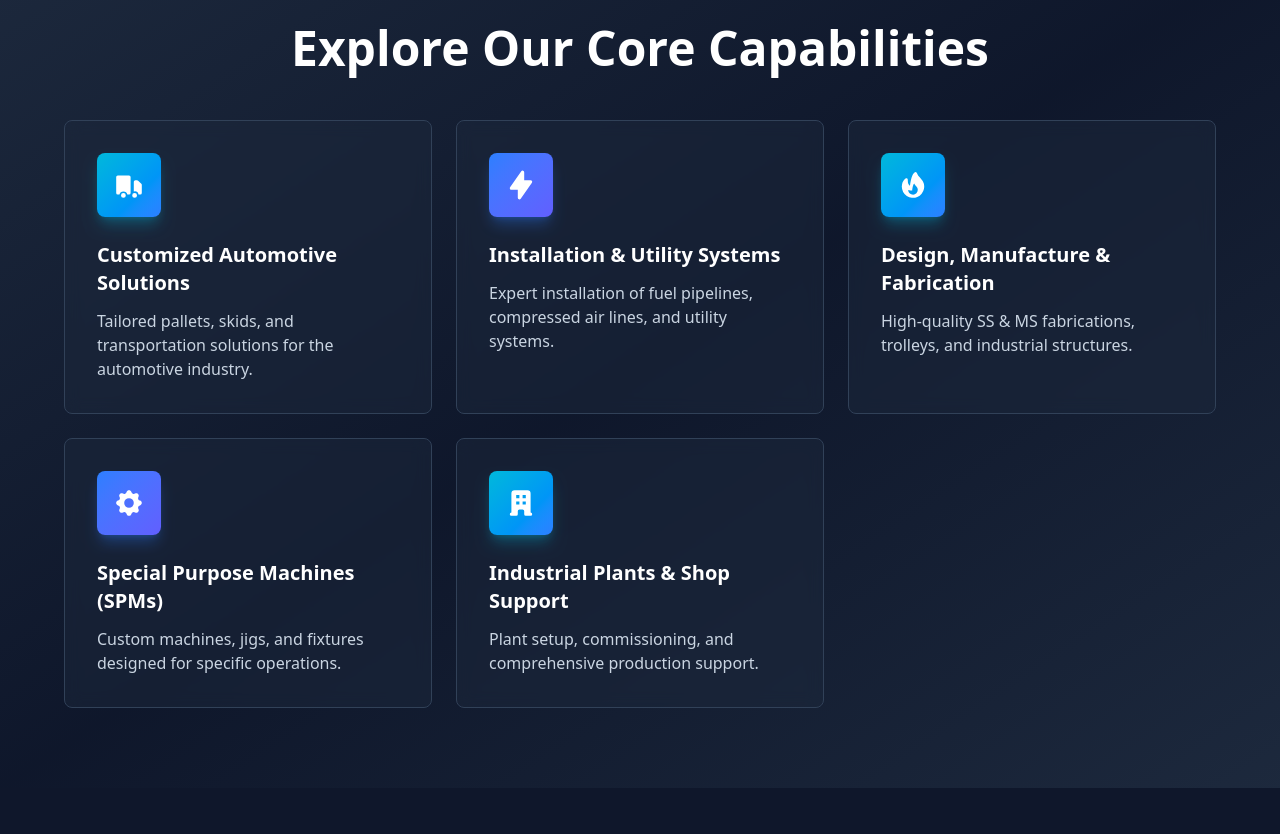
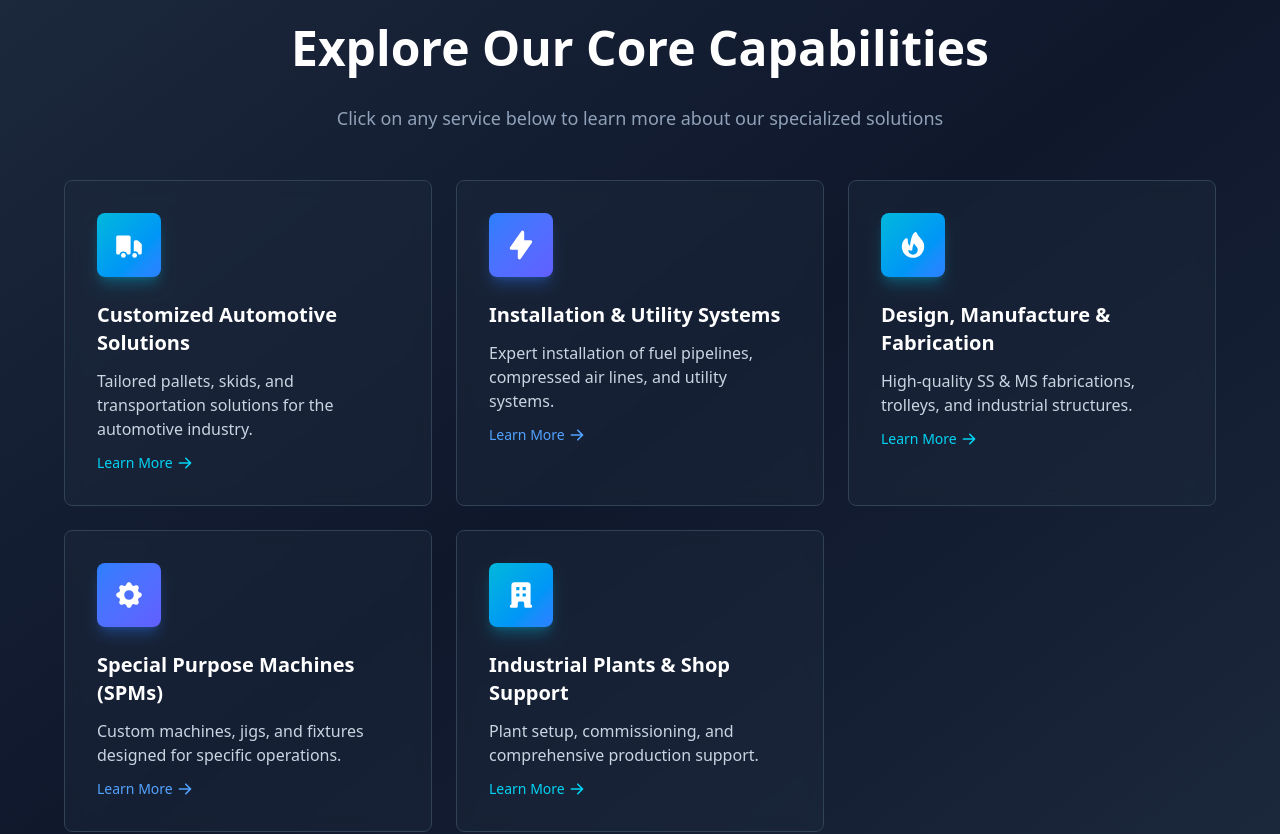
Before and after one commit to Adarsh-P-Thomson/barzelengineering, a Vue app: page /services in a window 1280 px wide. Shown: the part 1040-1874 px from the top of the page. Built offline with nearby package versions, Linux system fonts and the light colour scheme.

Commit message:
Final design fixes
Overlap on home page fixed

```diff
--- a/src/views/Services.vue
+++ b/src/views/Services.vue
@@ -42,44 +42,59 @@
     <section class="py-16 md:py-20 bg-gradient-to-br from-slate-800 via-slate-900 to-slate-800">
       <div class="container mx-auto px-4 sm:px-6 lg:px-8">
         <div class="max-w-6xl mx-auto">
-          <h2 class="text-3xl sm:text-4xl md:text-5xl font-bold text-white mb-10 md:mb-12 text-center">Explore Our Core Capabilities</h2>
+          <h2 class="text-3xl sm:text-4xl md:text-5xl font-bold text-white mb-6 md:mb-8 text-center">Explore Our Core Capabilities</h2>
+          <p class="text-base md:text-lg text-slate-400 text-center mb-10 md:mb-12 max-w-2xl mx-auto">
+            Click on any service below to learn more about our specialized solutions
+          </p>
 
           <div class="grid sm:grid-cols-2 lg:grid-cols-3 gap-4 md:gap-6">
             <!-- Card 1 -->
             <div
               @click="scrollToSection('automotive')"
-              class="group cursor-pointer bg-slate-800/50 backdrop-blur-sm border border-slate-700 rounded-lg p-6 md:p-8 hover:border-cyan-500/50 hover:shadow-2xl hover:shadow-cyan-500/20 transition-all duration-300 transform hover:-translate-y-2"
+              class="group cursor-pointer bg-slate-800/50 backdrop-blur-sm border border-slate-700 rounded-lg p-6 md:p-8 hover:border-cyan-500/50 hover:shadow-2xl hover:shadow-cyan-500/20 transition-all duration-300 transform hover:-translate-y-2 hover:bg-slate-800/70"
             >
-              <div class="w-14 h-14 md:w-16 md:h-16 bg-gradient-to-br from-cyan-500 to-blue-500 group-hover:from-cyan-400 group-hover:to-blue-400 rounded-lg flex items-center justify-center mb-4 md:mb-6 transition-all shadow-lg shadow-cyan-500/30">
+              <div class="w-14 h-14 md:w-16 md:h-16 bg-gradient-to-br from-cyan-500 to-blue-500 group-hover:from-cyan-400 group-hover:to-blue-400 rounded-lg flex items-center justify-center mb-4 md:mb-6 transition-all shadow-lg shadow-cyan-500/30 group-hover:scale-110">
                 <svg class="w-7 h-7 md:w-8 md:h-8 text-white transition-colors" fill="currentColor" viewBox="0 0 20 20">
                   <path d="M8 16.5a1.5 1.5 0 11-3 0 1.5 1.5 0 013 0zM15 16.5a1.5 1.5 0 11-3 0 1.5 1.5 0 013 0z"/>
                   <path d="M3 4a1 1 0 00-1 1v10a1 1 0 001 1h1.05a2.5 2.5 0 014.9 0H10a1 1 0 001-1V5a1 1 0 00-1-1H3zM14 7a1 1 0 00-1 1v6.05A2.5 2.5 0 0115.95 16H17a1 1 0 001-1v-5a1 1 0 00-.293-.707l-2-2A1 1 0 0015 7h-1z"/>
                 </svg>
               </div>
-              <h3 class="text-lg md:text-xl font-bold text-white mb-2 md:mb-3 transition-colors">
+              <h3 class="text-lg md:text-xl font-bold text-white mb-2 md:mb-3 transition-colors group-hover:text-cyan-300">
                 Customized Automotive Solutions
               </h3>
-              <p class="text-sm md:text-base text-slate-300 group-hover:text-slate-200 transition-colors">
+              <p class="text-sm md:text-base text-slate-300 group-hover:text-slate-200 transition-colors mb-3">
                 Tailored pallets, skids, and transportation solutions for the automotive industry.
               </p>
+              <div class="flex items-center text-cyan-400 group-hover:text-cyan-300 transition-colors">
+                <span class="text-sm font-medium">Learn More</span>
+                <svg class="w-4 h-4 ml-1 group-hover:translate-x-1 transition-transform" fill="currentColor" viewBox="0 0 20 20">
+                  <path fill-rule="evenodd" d="M10.293 3.293a1 1 0 011.414 0l6 6a1 1 0 010 1.414l-6 6a1 1 0 01-1.414-1.414L14.586 11H3a1 1 0 110-2h11.586l-4.293-4.293a1 1 0 010-1.414z" clip-rule="evenodd"/>
+                </svg>
+              </div>
             </div>
 
             <!-- Card 2 -->
             <div
               @click="scrollToSection('utility')"
-              class="group cursor-pointer bg-slate-800/50 backdrop-blur-sm border border-slate-700 rounded-lg p-6 md:p-8 hover:border-blue-500/50 hover:shadow-2xl hover:shadow-blue-500/20 transition-all duration-300 transform hover:-translate-y-2"
+              class="group cursor-pointer bg-slate-800/50 backdrop-blur-sm border border-slate-700 rounded-lg p-6 md:p-8 hover:border-blue-500/50 hover:shadow-2xl hover:shadow-blue-500/20 transition-all duration-300 transform hover:-translate-y-2 hover:bg-slate-800/70"
             >
-              <div class="w-14 h-14 md:w-16 md:h-16 bg-gradient-to-br from-blue-500 to-indigo-500 group-hover:from-blue-400 group-hover:to-indigo-400 rounded-lg flex items-center justify-center mb-4 md:mb-6 transition-all shadow-lg shadow-blue-500/30">
+              <div class="w-14 h-14 md:w-16 md:h-16 bg-gradient-to-br from-blue-500 to-indigo-500 group-hover:from-blue-400 group-hover:to-indigo-400 rounded-lg flex items-center justify-center mb-4 md:mb-6 transition-all shadow-lg shadow-blue-500/30 group-hover:scale-110">
                 <svg class="w-7 h-7 md:w-8 md:h-8 text-white transition-colors" fill="currentColor" viewBox="0 0 20 20">
                   <path fill-rule="evenodd" d="M11.3 1.046A1 1 0 0112 2v5h4a1 1 0 01.82 1.573l-7 10A1 1 0 018 18v-5H4a1 1 0 01-.82-1.573l7-10a1 1 0 011.12-.38z" clip-rule="evenodd"/>
                 </svg>
               </div>
-              <h3 class="text-lg md:text-xl font-bold text-white mb-2 md:mb-3 transition-colors">
+              <h3 class="text-lg md:text-xl font-bold text-white mb-2 md:mb-3 transition-colors group-hover:text-blue-300">
                 Installation & Utility Systems
               </h3>
-              <p class="text-sm md:text-base text-slate-300 group-hover:text-slate-200 transition-colors">
+              <p class="text-sm md:text-base text-slate-300 group-hover:text-slate-200 transition-colors mb-3">
                 Expert installation of fuel pipelines, compressed air lines, and utility systems.
               </p>
+              <div class="flex items-center text-blue-400 group-hover:text-blue-300 transition-colors">
+                <span class="text-sm font-medium">Learn More</span>
+                <svg class="w-4 h-4 ml-1 group-hover:translate-x-1 transition-transform" fill="currentColor" viewBox="0 0 20 20">
+                  <path fill-rule="evenodd" d="M10.293 3.293a1 1 0 011.414 0l6 6a1 1 0 010 1.414l-6 6a1 1 0 01-1.414-1.414L14.586 11H3a1 1 0 110-2h11.586l-4.293-4.293a1 1 0 010-1.414z" clip-rule="evenodd"/>
+                </svg>
+              </div>
             </div>
 
             <!-- Card 3 -->
@@ -95,45 +110,63 @@
               <h3 class="text-lg md:text-xl font-bold text-white mb-2 md:mb-3 transition-colors">
                 Design, Manufacture & Fabrication
               </h3>
-              <p class="text-sm md:text-base text-slate-300 group-hover:text-slate-200 transition-colors">
+              <p class="text-sm md:text-base text-slate-300 group-hover:text-slate-200 transition-colors mb-3">
                 High-quality SS & MS fabrications, trolleys, and industrial structures.
               </p>
+              <div class="flex items-center text-cyan-400 group-hover:text-cyan-300 transition-colors">
+                <span class="text-sm font-medium">Learn More</span>
+                <svg class="w-4 h-4 ml-1 group-hover:translate-x-1 transition-transform" fill="currentColor" viewBox="0 0 20 20">
+                  <path fill-rule="evenodd" d="M10.293 3.293a1 1 0 011.414 0l6 6a1 1 0 010 1.414l-6 6a1 1 0 01-1.414-1.414L14.586 11H3a1 1 0 110-2h11.586l-4.293-4.293a1 1 0 010-1.414z" clip-rule="evenodd"/>
+                </svg>
+              </div>
             </div>
 
             <!-- Card 4 -->
             <div
               @click="scrollToSection('spm')"
-              class="group cursor-pointer bg-slate-800/50 backdrop-blur-sm border border-slate-700 rounded-lg p-6 md:p-8 hover:border-blue-500/50 hover:shadow-2xl hover:shadow-blue-500/20 transition-all duration-300 transform hover:-translate-y-2"
+              class="group cursor-pointer bg-slate-800/50 backdrop-blur-sm border border-slate-700 rounded-lg p-6 md:p-8 hover:border-blue-500/50 hover:shadow-2xl hover:shadow-blue-500/20 transition-all duration-300 transform hover:-translate-y-2 hover:bg-slate-800/70"
             >
-              <div class="w-14 h-14 md:w-16 md:h-16 bg-gradient-to-br from-blue-500 to-indigo-500 group-hover:from-blue-400 group-hover:to-indigo-400 rounded-lg flex items-center justify-center mb-4 md:mb-6 transition-all shadow-lg shadow-blue-500/30">
+              <div class="w-14 h-14 md:w-16 md:h-16 bg-gradient-to-br from-blue-500 to-indigo-500 group-hover:from-blue-400 group-hover:to-indigo-400 rounded-lg flex items-center justify-center mb-4 md:mb-6 transition-all shadow-lg shadow-blue-500/30 group-hover:scale-110">
                 <svg class="w-7 h-7 md:w-8 md:h-8 text-white transition-colors" fill="currentColor" viewBox="0 0 20 20">
                   <path fill-rule="evenodd" d="M11.49 3.17c-.38-1.56-2.6-1.56-2.98 0a1.532 1.532 0 01-2.286.948c-1.372-.836-2.942.734-2.106 2.106.54.886.061 2.042-.947 2.287-1.561.379-1.561 2.6 0 2.978a1.532 1.532 0 01.947 2.287c-.836 1.372.734 2.942 2.106 2.106a1.532 1.532 0 012.287.947c.379 1.561 2.6 1.561 2.978 0a1.533 1.533 0 012.287-.947c1.372.836 2.942-.734 2.106-2.106a1.533 1.533 0 01.947-2.287c1.561-.379 1.561-2.6 0-2.978a1.532 1.532 0 01-.947-2.287c.836-1.372-.734-2.942-2.106-2.106a1.532 1.532 0 01-2.287-.947zM10 13a3 3 0 100-6 3 3 0 000 6z" clip-rule="evenodd"/>
                 </svg>
               </div>
-              <h3 class="text-lg md:text-xl font-bold text-white mb-2 md:mb-3 transition-colors">
+              <h3 class="text-lg md:text-xl font-bold text-white mb-2 md:mb-3 transition-colors group-hover:text-blue-300">
                 Special Purpose Machines (SPMs)
               </h3>
-              <p class="text-sm md:text-base text-slate-300 group-hover:text-slate-200 transition-colors">
+              <p class="text-sm md:text-base text-slate-300 group-hover:text-slate-200 transition-colors mb-3">
                 Custom machines, jigs, and fixtures designed for specific operations.
               </p>
+              <div class="flex items-center text-blue-400 group-hover:text-blue-300 transition-colors">
+                <span class="text-sm font-medium">Learn More</span>
+                <svg class="w-4 h-4 ml-1 group-hover:translate-x-1 transition-transform" fill="currentColor" viewBox="0 0 20 20">
+                  <path fill-rule="evenodd" d="M10.293 3.293a1 1 0 011.414 0l6 6a1 1 0 010 1.414l-6 6a1 1 0 01-1.414-1.414L14.586 11H3a1 1 0 110-2h11.586l-4.293-4.293a1 1 0 010-1.414z" clip-rule="evenodd"/>
+                </svg>
+              </div>
             </div>
 
             <!-- Card 5 -->
             <div
               @click="scrollToSection('plants')"
-              class="group cursor-pointer bg-slate-800/50 backdrop-blur-sm border border-slate-700 rounded-lg p-6 md:p-8 hover:border-cyan-500/50 hover:shadow-2xl hover:shadow-cyan-500/20 transition-all duration-300 transform hover:-translate-y-2 sm:col-span-2 lg:col-span-1"
+              class="group cursor-pointer bg-slate-800/50 backdrop-blur-sm border border-slate-700 rounded-lg p-6 md:p-8 hover:border-cyan-500/50 hover:shadow-2xl hover:shadow-cyan-500/20 transition-all duration-300 transform hover:-translate-y-2 hover:bg-slate-800/70 sm:col-span-2 lg:col-span-1"
             >
-              <div class="w-14 h-14 md:w-16 md:h-16 bg-gradient-to-br from-cyan-500 to-blue-500 group-hover:from-cyan-400 group-hover:to-blue-400 rounded-lg flex items-center justify-center mb-4 md:mb-6 transition-all shadow-lg shadow-cyan-500/30">
+              <div class="w-14 h-14 md:w-16 md:h-16 bg-gradient-to-br from-cyan-500 to-blue-500 group-hover:from-cyan-400 group-hover:to-blue-400 rounded-lg flex items-center justify-center mb-4 md:mb-6 transition-all shadow-lg shadow-cyan-500/30 group-hover:scale-110">
                 <svg class="w-7 h-7 md:w-8 md:h-8 text-white transition-colors" fill="currentColor" viewBox="0 0 20 20">
                   <path fill-rule="evenodd" d="M4 4a2 2 0 012-2h8a2 2 0 012 2v12a1 1 0 110 2h-3a1 1 0 01-1-1v-2a1 1 0 00-1-1H9a1 1 0 00-1 1v2a1 1 0 01-1 1H4a1 1 0 110-2V4zm3 1h2v2H7V5zm2 4H7v2h2V9zm2-4h2v2h-2V5zm2 4h-2v2h2V9z" clip-rule="evenodd"/>
                 </svg>
               </div>
-              <h3 class="text-lg md:text-xl font-bold text-white mb-2 md:mb-3 transition-colors">
+              <h3 class="text-lg md:text-xl font-bold text-white mb-2 md:mb-3 transition-colors group-hover:text-cyan-300">
                 Industrial Plants & Shop Support
               </h3>
-              <p class="text-sm md:text-base text-slate-300 group-hover:text-slate-200 transition-colors">
+              <p class="text-sm md:text-base text-slate-300 group-hover:text-slate-200 transition-colors mb-3">
                 Plant setup, commissioning, and comprehensive production support.
               </p>
+              <div class="flex items-center text-cyan-400 group-hover:text-cyan-300 transition-colors">
+                <span class="text-sm font-medium">Learn More</span>
+                <svg class="w-4 h-4 ml-1 group-hover:translate-x-1 transition-transform" fill="currentColor" viewBox="0 0 20 20">
+                  <path fill-rule="evenodd" d="M10.293 3.293a1 1 0 011.414 0l6 6a1 1 0 010 1.414l-6 6a1 1 0 01-1.414-1.414L14.586 11H3a1 1 0 110-2h11.586l-4.293-4.293a1 1 0 010-1.414z" clip-rule="evenodd"/>
+                </svg>
+              </div>
             </div>
           </div>
         </div>
```
Also changed, not shown: src/views/Home.vue (+33 -21 lines).
